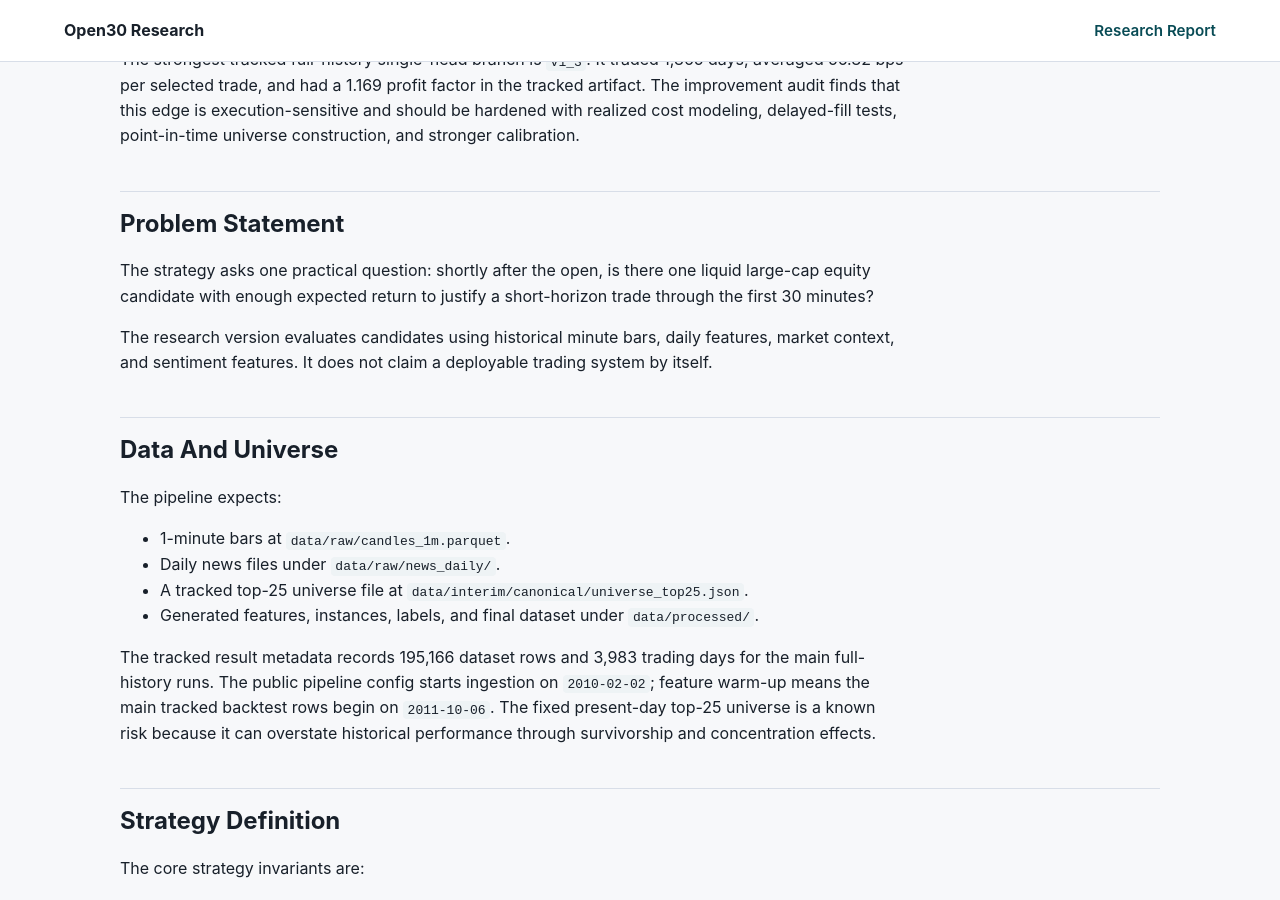
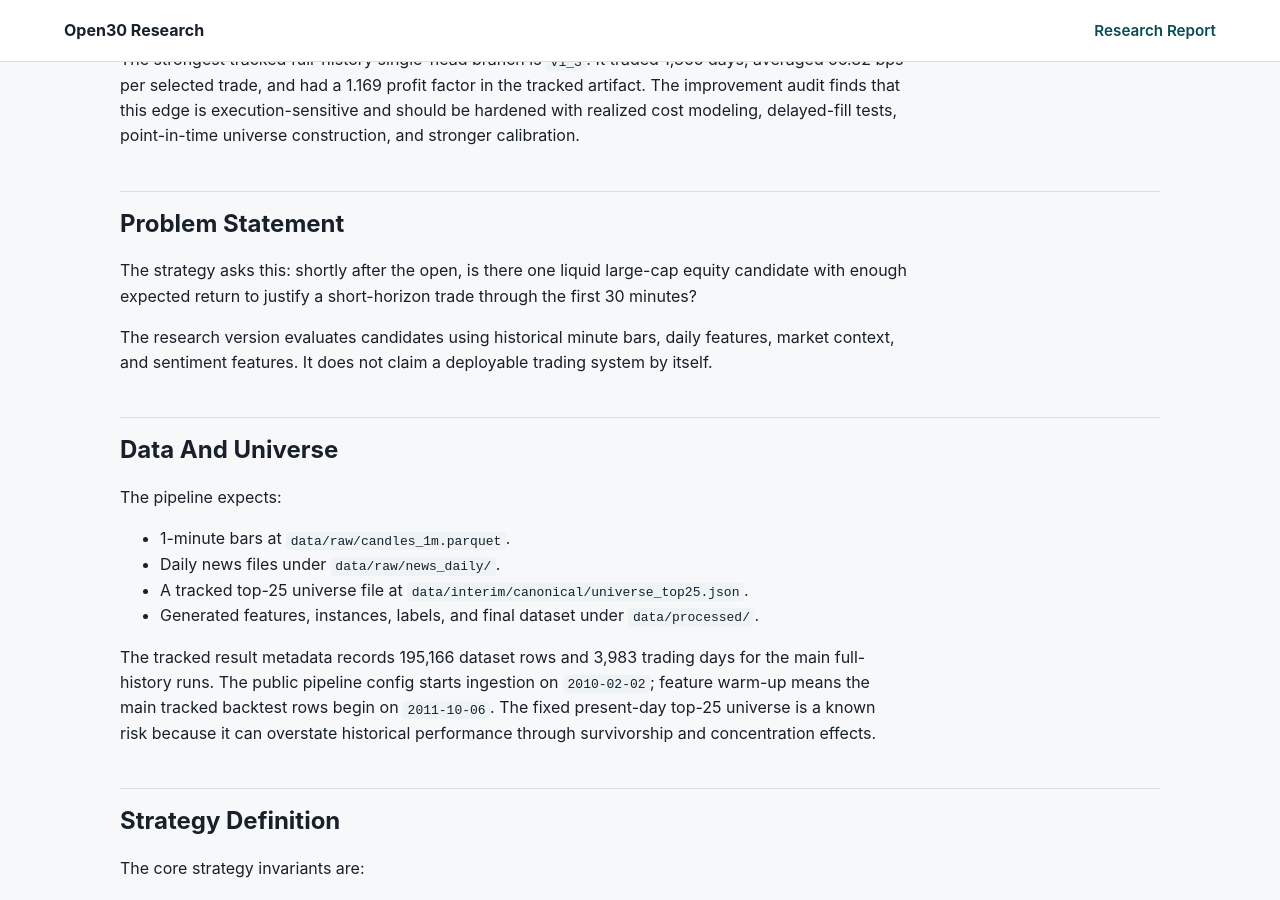
Before and after one commit to mospira/ml-open30, a Jekyll site: the page built from site/research_report.md, in a window 1280 px wide and 900 px high, scrolled down 515 px. Built offline with Jekyll 4.4.1, drawn with Linux system fonts in a browser that asks for light colours.

```diff
--- a/site/research_report.md
+++ b/site/research_report.md
@@ -33,7 +33,7 @@
 
 ## Problem Statement
 
-The strategy asks one practical question: shortly after the open, is there one
+The strategy asks this: shortly after the open, is there one
 liquid large-cap equity candidate with enough expected return to justify a
 short-horizon trade through the first 30 minutes?
 
```
Also changed, not shown: .github/workflows/pages.yml (added), README.md.
